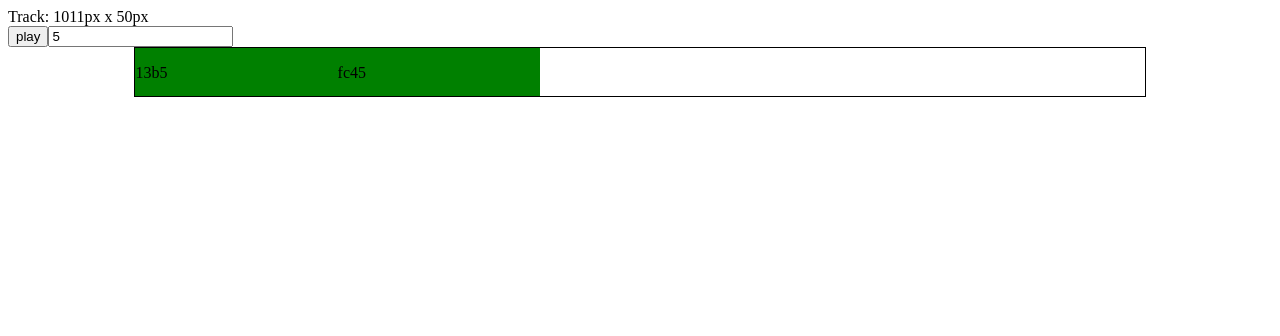
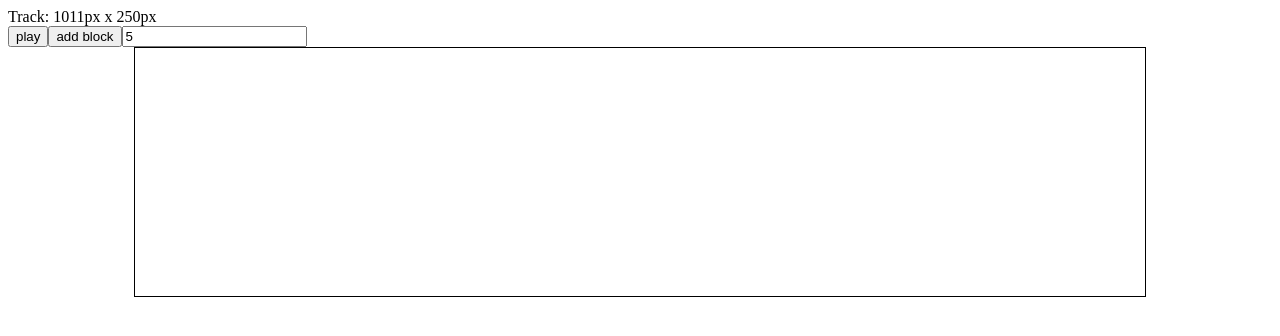
Before and after one commit to KevinLee3627/piano-thing, a React (Vite) app: page / in a window 1280 px wide. Shown: the top 336 px of the page. Built offline with nearby package versions, Linux system fonts and the light colour scheme.

Commit message:
feat: Add button to add a new block

```diff
--- a/src/components/Sequencer.tsx
+++ b/src/components/Sequencer.tsx
@@ -1,16 +1,8 @@
 import { useEffect, useRef, useState } from 'react';
 import { useResizeObserver } from '../hooks/useResizeObserver';
-import { getRandomInt } from '../util/getRandomInt';
 
 interface SequencerProps {
   audioContext: AudioContext;
-}
-
-interface Note {
-  startTime: number;
-  duration: number;
-  frequency: number;
-  gain: number;
 }
 
 interface BlockProps {
@@ -21,7 +13,7 @@ interface BlockProps {
   gain: number;
   trackDimensions: { width: number; height: number };
   trackLength: number; // in seconds
-  setBlocks: React.Dispatch<React.SetStateAction<Record<string, Note>>>;
+  setBlocks: React.Dispatch<React.SetStateAction<Record<string, BlockProps>>>;
 }
 
 const Block = (props: BlockProps) => {
@@ -90,20 +82,7 @@ const Block = (props: BlockProps) => {
 };
 
 export const Sequencer = (props: SequencerProps) => {
-  const [blocks, setBlocks] = useState<Record<string, Note>>({
-    [crypto.randomUUID()]: {
-      startTime: 0,
-      duration: 1,
-      frequency: 440,
-      gain: 1,
-    },
-    [crypto.randomUUID()]: {
-      startTime: 1,
-      duration: 1,
-      frequency: 540,
-      gain: 1,
-    },
-  });
+  const [blocks, setBlocks] = useState<Record<string, BlockProps>>({});
   const [trackLength, setTrackLength] = useState(5); // secs
   const { ref: trackRef, dimensions: trackDimensions } = useResizeObserver();
 
@@ -132,12 +111,33 @@ export const Sequencer = (props: SequencerProps) => {
     });
   };
 
+  const addBlock = () => {
+    const newBlockId = crypto.randomUUID();
+    const newBlock: BlockProps = {
+      blockId: newBlockId,
+      startTime: 0,
+      duration: 1,
+      frequency: 440,
+      gain: 1,
+      trackDimensions,
+      trackLength,
+      setBlocks,
+    };
+    setBlocks((blocks) => {
+      return {
+        ...blocks,
+        [newBlockId]: newBlock,
+      };
+    });
+  };
+
   return (
     <div>
       <div>
         Track: {trackDimensions.width}px x {trackDimensions.height}px
       </div>
       <button onClick={playTrack}>play</button>
+      <button onClick={addBlock}>add block</button>
       <input
         type='number'
         step={0.01}
@@ -149,22 +149,15 @@ export const Sequencer = (props: SequencerProps) => {
       <div
         ref={trackRef}
         style={{
-          height: '50px',
+          height: '250px',
           width: '80%',
           margin: '0 auto',
           border: '1px solid black',
           position: 'relative',
         }}
       >
-        {Object.entries(blocks).map(([blockId, note]) => (
-          <Block
-            key={blockId}
-            blockId={blockId}
-            {...note}
-            trackDimensions={trackDimensions}
-            trackLength={trackLength}
-            setBlocks={setBlocks}
-          />
+        {Object.entries(blocks).map(([blockId, block]) => (
+          <Block key={blockId} {...block} />
         ))}
       </div>
     </div>
```
